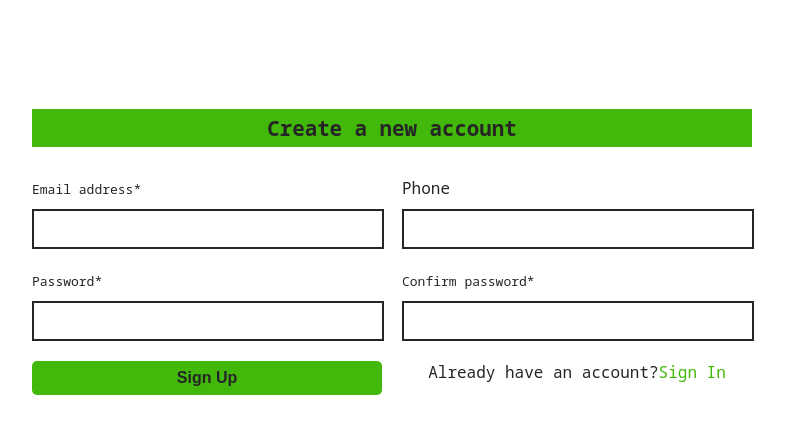
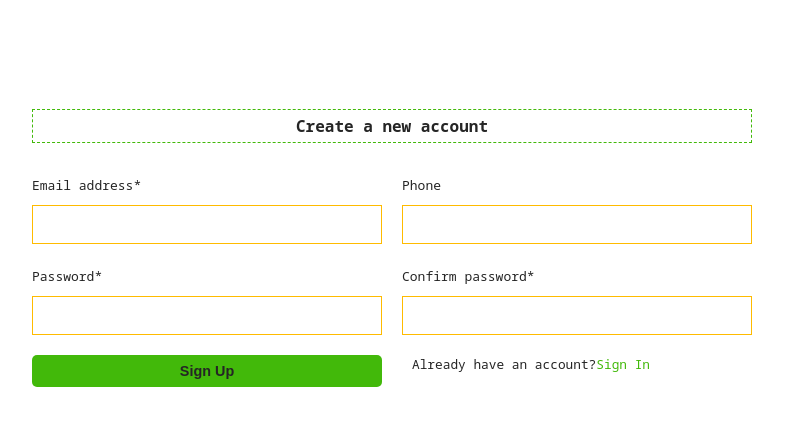
Before and after one commit to elisoft-engineer/yummypoint, a Django app: page /accounts/signup/ in a window 1280 px wide. Shown: the part 49-483 px from the top of the page, without its empty margins (256-1041 px from the left). Run offline with Django 5.2, Linux system fonts and the light colour scheme; some libraries are stand-ins or nearby versions.

Commit message:
Make the inputs better looking

```diff
--- a/static/css/auth.css
+++ b/static/css/auth.css
@@ -77,12 +79,18 @@
   border-radius: 5px;
   padding: 10px;
   color: var(--background-color);
-  background-color: var(--secondary-color);
+  background-color: var(--primary-color);
   transition: all 0.25s ease;
 }
 
 .signin-section .signin-button:hover {
   background-color: var(--secondary-color);
+  color: var(--primary-color);
+}
+
+.signin-section .other,
+.signup-section .signin-group {
+  font-size: 0.8rem;
 }
 
 .signin-section .signup-button {
@@ -125,10 +133,10 @@
 }
 
 .signup-section form .heading h1 {
-  font-size: 1.3rem;
+  font-size: 1rem;
   padding: 5px;
   margin: 10px 0px;
-  background-color: var(--complementary-color);
+  border: 1px dashed var(--complementary-color);
 }
 
 div#div_id_password1.mb-3 ul {
@@ -146,7 +154,7 @@
   padding: 10px;
 }
 
-label.form-label.requiredField {
+label.form-label {
   color: var(--text-color);
   font-size: small;
 }
@@ -159,18 +167,22 @@
   color: var(--text-color);
   display: flex;
   flex-direction: row;
-  justify-content: center;
+  justify-content: flex-start;
   align-items: flex-start;
+  padding-left: 10px;
 }
 
 .signup-section .form-control{
   font-size: 18px;
   width: 95%;
   color: var(--text-color);
+  background-color: var(--background-color);
+  font-size: 1rem;
   padding: 7.5px;
   margin-top: 10px;
   outline: none;
-  border: 2px solid var(--secondary-color);
+  border: 1px solid var(--primary-color);
+  font-family: inherit;
 }
 
 .signup-section .invalid-feedback {
@@ -180,7 +192,7 @@
 
 .signup-section .signup-button {
   font-weight: 600;
-  font-size: 1rem;
+  font-size: 0.9rem;
   border: none;
   border-radius: 5px;
   padding: 8px;
```
Also changed, not shown: other parts of static/css/auth.css (+26 -32 lines).
